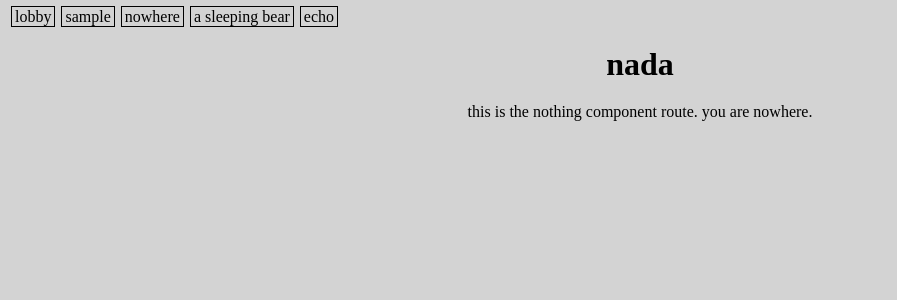
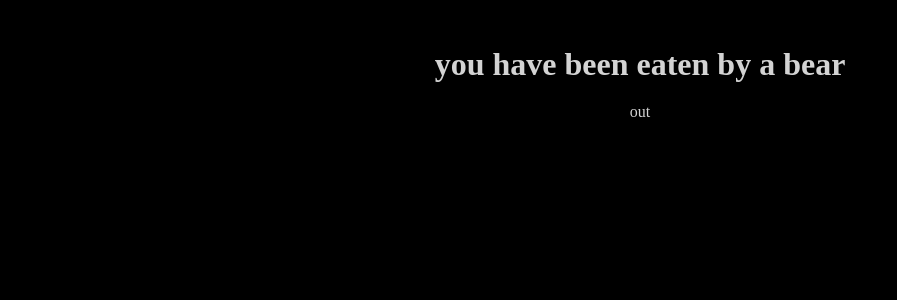
Before and after one commit to pete55104/ohhell, a React (Create React App) app in the folder client/: page /satiated-bear in a window 1280 px wide. Shown: the top 300 px of the page, without its empty margins (0-897 px from the left). Built offline with nearby package versions, Linux system fonts and the light colour scheme; no server answers.

Commit message:
OH019 poking bear in chat satiates bear

```diff
--- a/client/src/App.tsx
+++ b/client/src/App.tsx
@@ -4,6 +4,7 @@ import './styles/App.scss'
 import Echo from "./components/Echo"
 import Lobby from "./components/Lobby"
 import SleepingBear from "./components/SleepingBear"
+import SatiatedBear from "./components/SatiatedBear"
 import Sample from "./components/Sample"
 import Nothing from "./components/Nothing"
 
@@ -23,6 +24,7 @@ class App extends Component<{}, {}> {
                 <Route path="/echo" component={Echo} />
                 <Route path="/sample" render={routerProps => <Sample {...routerProps} sampleProp={"sample"}/>} />
                 <Route path="/sleeping-bear" component={SleepingBear} />
+                <Route path="/satiated-bear" component={SatiatedBear} />
                 <Route path='/default' render={() => <Redirect to= "/" />} />
                 <Route component={Nothing} />
             </Switch>
--- a/client/src/components/Echo.tsx
+++ b/client/src/components/Echo.tsx
@@ -1,6 +1,7 @@
 import React, {Component, FormEvent} from 'react';
 import '../styles/App.scss';
 import {w3cwebsocket as W3CWebSocket} from "websocket";
+import { Redirect } from 'react-router-dom';
 
 const url = 'wss://ncqq73m9x7.execute-api.us-east-1.amazonaws.com/dev';
 const client = new W3CWebSocket(url);
@@ -11,6 +12,7 @@ export interface ICustomAppState {
     timeStampReceived?: number;
     origin?: string;
     isTrusted?: boolean;
+    bearHasBeenPoked: boolean;
 }
 
 class Echo extends Component<{}, ICustomAppState> {
@@ -22,7 +24,8 @@ class Echo extends Component<{}, ICustomAppState> {
             timeStampSent: 0,
             timeStampReceived: props.timeStampReceived || 0,
             origin: props.origin ||  "",
-            isTrusted: props.isTrusted || true
+            isTrusted: props.isTrusted || true,
+            bearHasBeenPoked: false
         };
         this.handleSubmit = this.handleSubmit.bind(this);
     }
@@ -44,7 +47,11 @@ class Echo extends Component<{}, ICustomAppState> {
                 // @ts-ignore
                 origin: message.origin,
                 // @ts-ignore
-                isTrusted: message.isTrusted
+                isTrusted: message.isTrusted,
+                bearHasBeenPoked: false
+            }
+            if(message.data.toString().includes("poke") && message.data.toString().includes("bear")){
+                newState.bearHasBeenPoked = true
             }
             this.setState(newState);
             console.log(this.state.data);
@@ -121,6 +128,7 @@ class Echo extends Component<{}, ICustomAppState> {
                     <pre>
                         <div className="echo-response-display" id={"responseDisplay"} />
                     </pre>
+                    {this.state.bearHasBeenPoked && <Redirect push to="/satiated-bear" />}
                 </div>
                 </div>
             );
--- /dev/null
+++ b/client/src/components/SatiatedBear.tsx
@@ -0,0 +1,24 @@
+import React, {Component } from 'react'
+import { NavLink } from 'react-router-dom';
+
+class SatiatedBear extends Component<{}, {}> {
+    componentWillMount() {
+      document.body.style.backgroundColor = "black";
+    }
+
+    componentWillUnmount() {
+        document.body.style.backgroundColor = "lightgray";
+    }
+    render() {
+        return (
+        <div className="centeringdiv darkmode">
+            <h1>you have been eaten by a bear</h1>
+          <div>
+            <NavLink activeClassName="active" exact to="/">out</NavLink>
+          </div>
+          </div>
+        );
+    }
+}
+
+export default SatiatedBear;
--- a/client/src/components/SleepingBear.tsx
+++ b/client/src/components/SleepingBear.tsx
@@ -1,11 +1,13 @@
 import React, {Component } from 'react'
+import { NavLink } from 'react-router-dom';
 
 class SleepingBear extends Component<{}, {}> {
     render() {
         return (
           <div className="centeringdiv">
             <h1>sleeping bear</h1>
-            <span>you are ... be careful.</span>
+            <span>caution, sleeping bear</span>
+            <NavLink activeClassName="active" exact to="/satiated-bear">poke bear</NavLink>
           </div>
         );
     }
--- a/client/src/styles/App.scss
+++ b/client/src/styles/App.scss
@@ -1,6 +1,19 @@
 .Baseline {
   text-align: left;
   background-color: lightgray;
+  color: black;
+}
+
+.darkmode {
+  background-color: black;
+  color: lightgray;
+  a {
+    color: lightgray;
+    :active {
+      color: lightgray;
+    }
+    border-style: none;
+  }
 }
 
 a {
```
